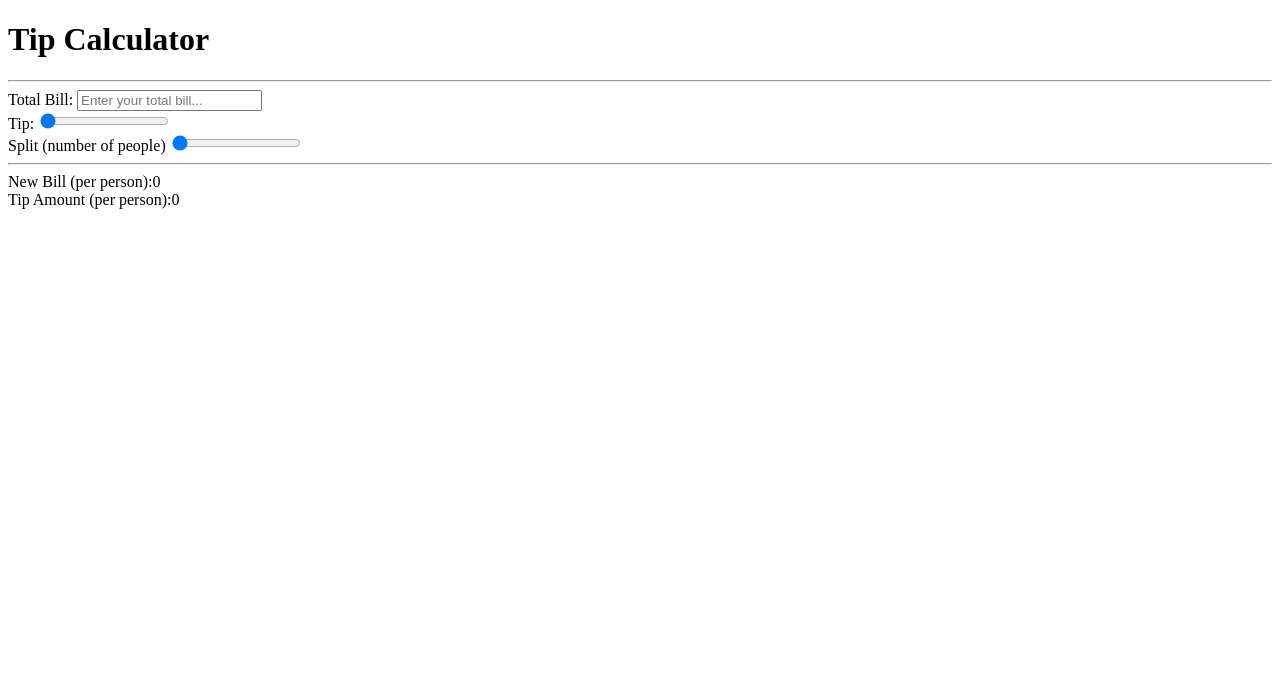
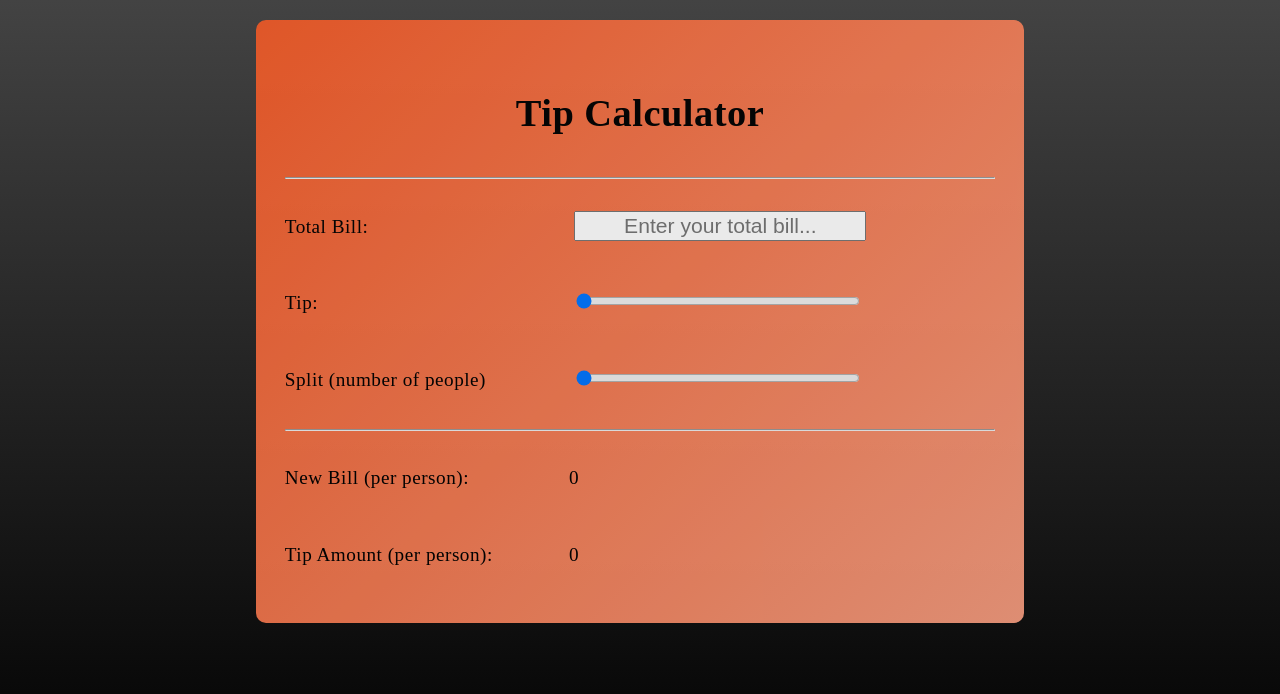
Before and after one commit to EdwinKinloch/Tip-Calculator-, a plain HTML site: page index.html in a window 1280 px wide. Drawn offline with Linux system fonts and the light colour scheme.

Commit message:
added css link to HTML file  and added stater CSS file

```diff
--- a/index.html
+++ b/index.html
@@ -4,6 +4,7 @@
     <meta charset="UTF-8">
     <meta name="viewport" content="width=device-width, initial-scale=1.0">
     <meta http-equiv="X-UA-Compatible" content="ie=edge">
+    <link rel="stylesheet" href="style.css">
     <title>Tip Calculator</title>
 </head>
 <body>
--- /dev/null
+++ b/style.css
@@ -0,0 +1,54 @@
+body{
+    font-size: 1.2em;
+    width: 100%;
+    margin: 0 auto;
+    letter-spacing: 0.5px;
+}
+
+h1 {
+    text-align: center;
+}
+
+#container {
+    padding: 1.5em;
+    background: linear-gradient(-45deg, rgb(245,156,127), rgb(241, 89, 38));
+    border-radius: 10px;
+}
+
+div {
+    line-height: 2.5em;
+}
+
+input[type="text"] {
+    font-size: 1.1em;
+    text-align: center;
+}
+
+label, input {
+    width: 100%;
+}
+
+@media(min-width: 700px){
+    body {
+        width: 60%;
+        background: #000000 no-repeat center center fixed;  /* fallback for old browsers */
+        background: -webkit-linear-gradient(to bottom, #434343, #000000) no-repeat center center fixed;  /* Chrome 10-25, Safari 5.1-6 */
+        background: linear-gradient(to bottom, #434343, #000000) no-repeat center center fixed; /* W3C, IE 10+/ Edge, Firefox 16+, Chrome 26+, Opera 12+, Safari 7+ */
+        background-size: cover;
+        margin-top: 20px;
+    }
+
+    #container {
+        opacity: 0.9;
+    }
+
+    label, input {
+        display: inline-block;
+        width: 40%;
+    }
+
+    div {
+        line-height: 4em;
+    }
+
+}
```
